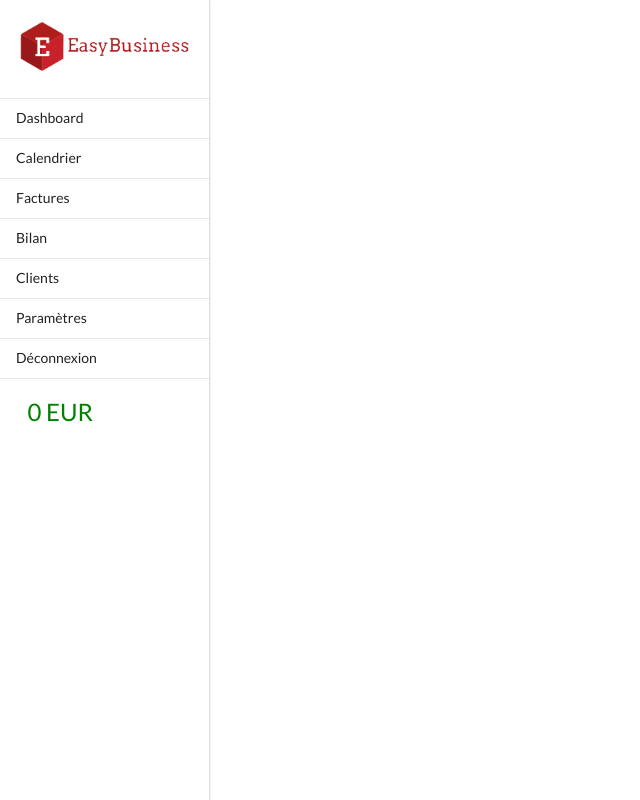
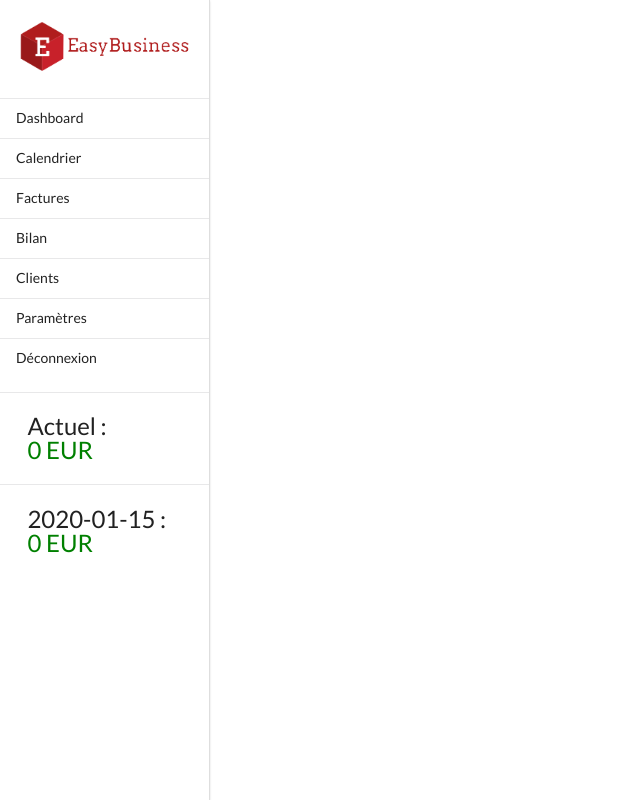
Before and after one commit to Sourciluss667/easybusiness, a PHP site: page / in a window 1280 px wide. Shown: the whole page, without its empty margins (0-640 px from the left). Run offline with PHP 8.4, Linux system fonts and the light colour scheme; the visitor is signed in with stand-in values (Sample User, id 1); tables that the repository leaves empty hold one stand-in row (values such as "Sample post").

Commit message:
solde & fix

```diff
--- a/dev/controllers/connexion.php
+++ b/dev/controllers/connexion.php
@@ -11,6 +11,8 @@ if ($isRegister['mail'] == $_POST['email']) {
     $_SESSION['nameEnterprise'] = $isRegister['nameEnterprise'];
 
     $_SESSION['balance'] = getBalance($isRegister['id']);
+    $_SESSION['futurBalance'] = getFuturBalance($isRegister['id']);
+    $_SESSION['dateLastFacture'] = getDateLastFacture($isRegister['id']);
 
     $_SESSION['error'] = "";
 
--- a/dev/index.php
+++ b/dev/index.php
@@ -8,6 +8,8 @@ try{
     if($_SESSION['status'] == 'connected') {
       require('models/backend.php');
       $_SESSION['balance'] = getBalance(getId(htmlspecialchars($_SESSION['mail'])));
+      $_SESSION['futurBalance'] = getFuturBalance(getId(htmlspecialchars($_SESSION['mail'])));
+      $_SESSION['dateLastFacture'] = getDateLastFacture(getId(htmlspecialchars($_SESSION['mail'])));
 
       if (isset($_GET['action'])) {
         switch ($_GET['action']) {
--- a/dev/models/backend.php
+++ b/dev/models/backend.php
@@ -427,6 +427,53 @@ function getInfoUser() {
     return $balance;
   }
 
+  function getFuturBalance($id) {
+    $db = dbConnect();
+
+    $query = $db->prepare('SELECT prix, typeFacture FROM facture WHERE account_id LIKE :id');
+    $query->execute(array(
+      'id' => $id
+    ));
+
+    $result = $query->fetchAll();
+
+    $balance = 0;
+
+    for ($i = 0; $i < count($result, COUNT_NORMAL); $i++) {
+        if ($result[$i]["typeFacture"] == "Achat") {
+          $balance -= $result[$i]["prix"];
+        }
+        elseif ($result[$i]["typeFacture"] == "Vente") {
+          $balance += $result[$i]["prix"];
+        }
+        else {
+          echo 'wtf'; // Ne sera jamais vu :)
+        }
+    }
+
+    return $balance;
+  }
+
+  function getDateLastFacture($id) {
+    $db = dbConnect();
+
+    $query = $db->prepare('SELECT dateStr FROM facture WHERE account_id LIKE :id');
+    $query->execute(array(
+      'id' => $id
+    ));
+
+    $result = $query->fetchAll();
+
+    $dateLast = date('Y-m-d');
+
+    for ($i = 0; $i < count($result, COUNT_NORMAL); $i++) {
+      if ($result[$i]["dateStr"] > $dateLast) {
+        $dateLast = $result[$i]["dateStr"];
+      }
+    }
+
+    return $dateLast;
+  }
 
 
 ?>
--- a/dev/public/css/main.css
+++ b/dev/public/css/main.css
@@ -222,3 +222,7 @@ div#calendar{
 .balance {
     font-size: 24px;
 }
+
+.futurBalance {
+    font-size: 24px;
+}
--- a/dev/views/parametres.php
+++ b/dev/views/parametres.php
@@ -68,7 +68,6 @@
 <!-- Autre params (entreprise info) -->
 
 <?php
-require('models/backend.php');
 
 $enterpriseInfo = selectEnterpriseInfo(getId(htmlspecialchars($_SESSION['mail'])));
 
--- a/dev/views/template/navbar.php
+++ b/dev/views/template/navbar.php
@@ -25,6 +25,7 @@
 
 <!-- Balance -->
 <div class="balance item">
+  Actuel : <br>
   <?php
     if ($_SESSION["balance"] < 0) {
       echo '<span style="color: red">';
@@ -38,4 +39,20 @@
   ?>
 </div>
 
+<!-- Futur balance -->
+<div class="futurBalance item">
+  <span class="dateLastFacture"><?php echo $_SESSION["dateLastFacture"]; ?> : </span><br>
+  <?php
+    if ($_SESSION["futurBalance"] < 0) {
+      echo '<span style="color: red">';
+    }
+    else {
+      echo '<span style="color: green">';
+    }
+    echo $_SESSION["futurBalance"];
+
+    echo ' EUR</span>';
+  ?>
 </div>
+
+</div>
```
